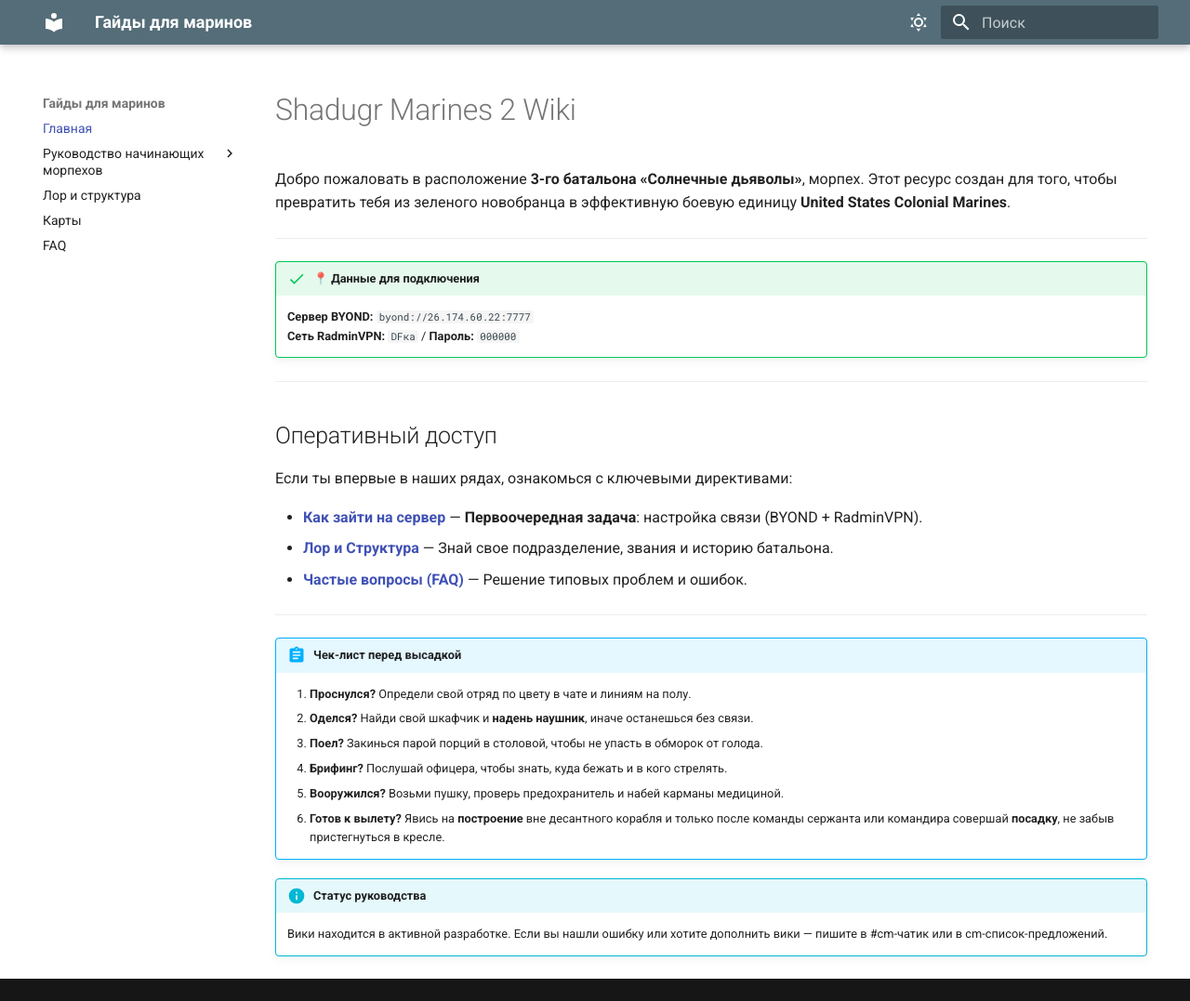
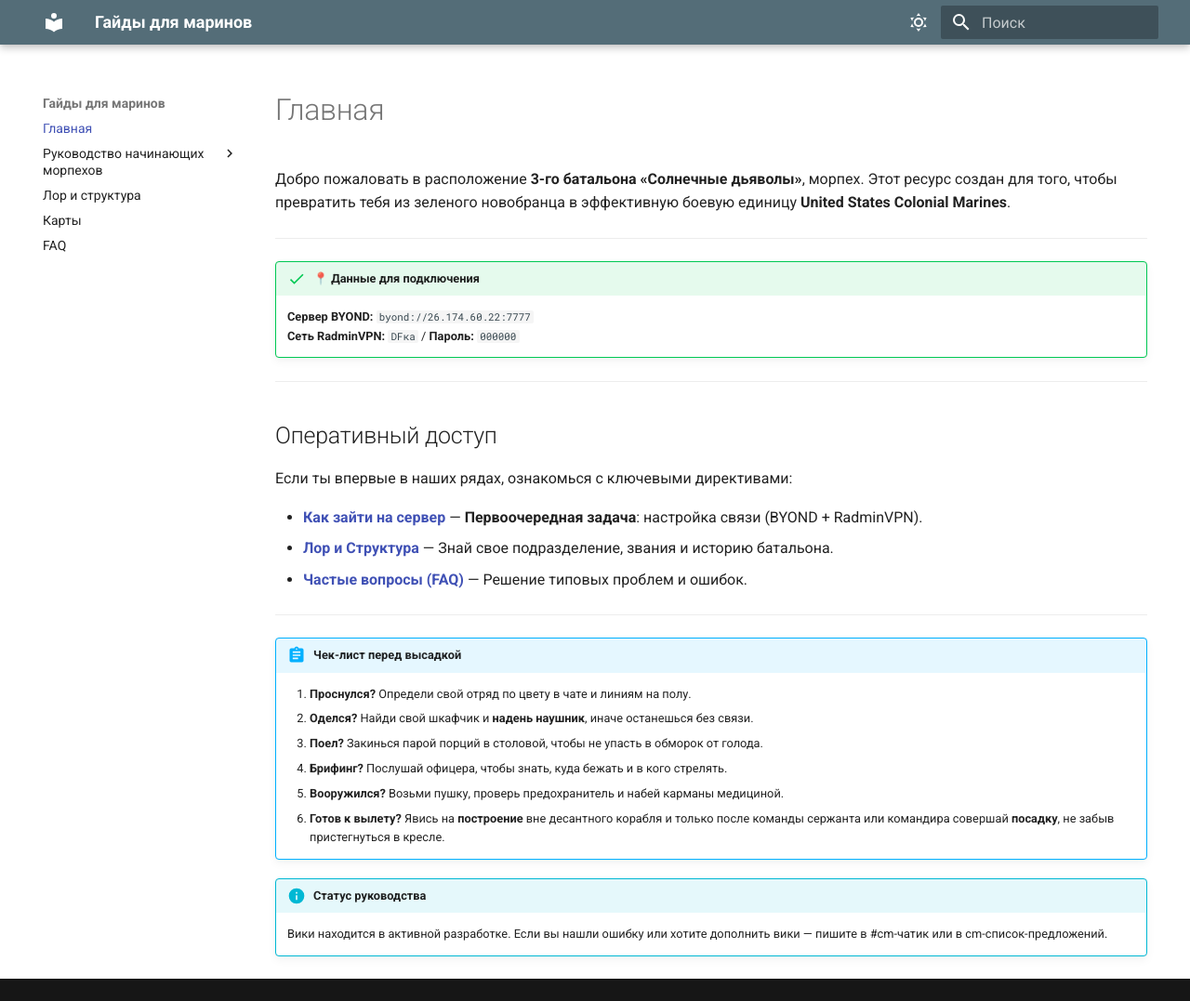
Before and after one commit to Shadugr/scmtwo-guide, an MkDocs documentation site: the page built from docs/index.md, in a window 1280 px wide and 1077 px high. Shown: the whole window at 93% size. Built offline with MkDocs 1.6.1 and Material for MkDocs 9.7.7, drawn with Linux system fonts in a browser that asks for light colours.

Commit message:
fix: index

```diff
--- a/docs/index.md
+++ b/docs/index.md
@@ -3,7 +3,7 @@ hide:
   - toc
 ---
 
-# Shadugr Marines 2 Wiki
+# Главная
 
 Добро пожаловать в расположение **3-го батальона «Солнечные дьяволы»**, морпех.
 Этот ресурс создан для того, чтобы превратить тебя из зеленого новобранца в эффективную боевую единицу **United States Colonial Marines**.
```
